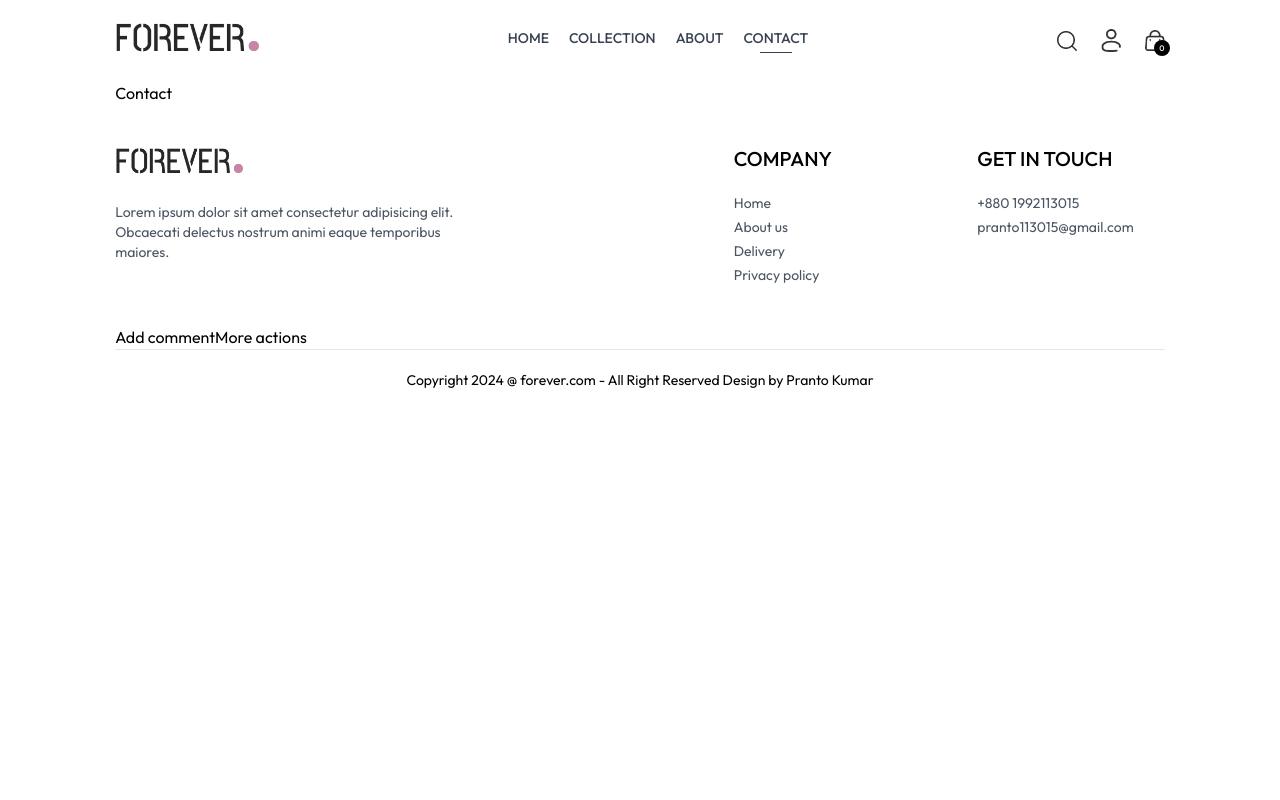
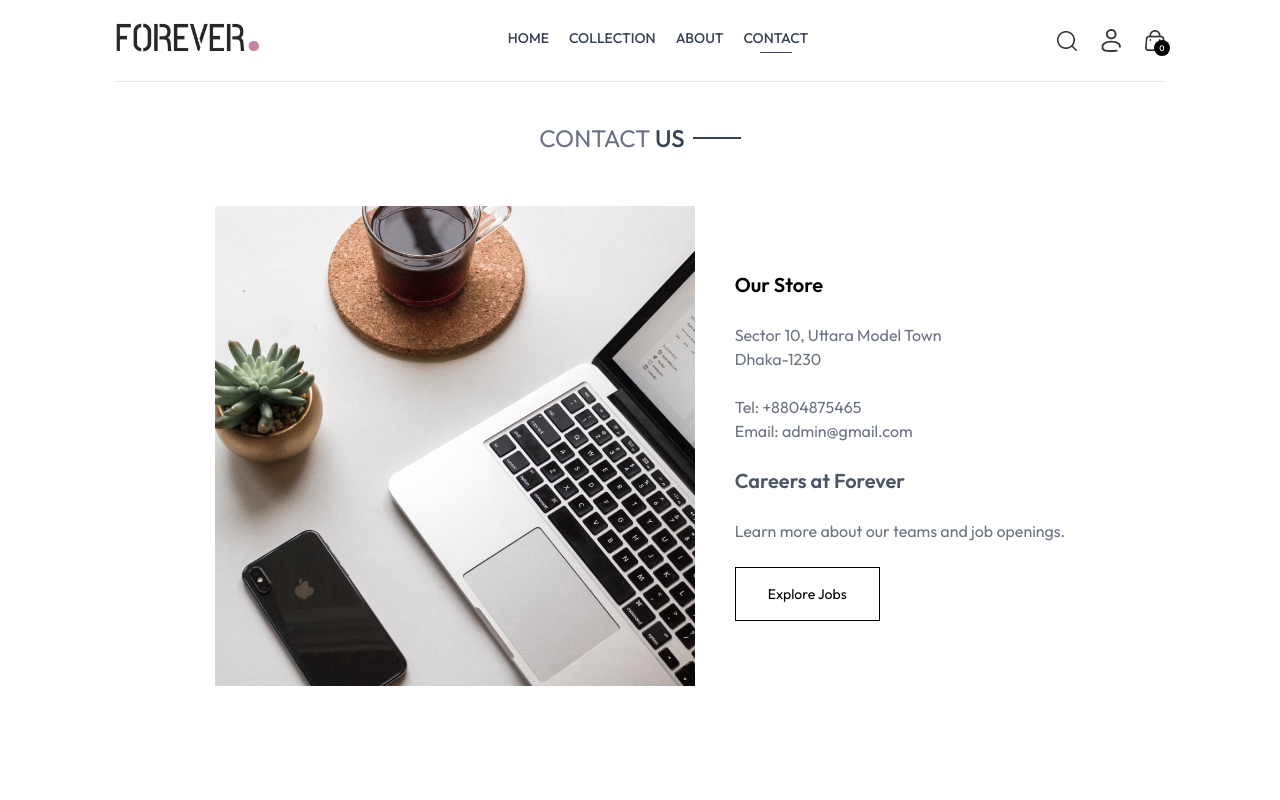
Before and after one commit to leowu0329/mernEcommerce, a React (Vite) app in the folder frontend/: page /contact in a window 1280 px wide. Shown: the top 800 px of the page. Built offline with nearby package versions, Linux system fonts and the light colour scheme.

Commit message:
add the contact page information

```diff
--- a/frontend/src/pages/Contact.jsx
+++ b/frontend/src/pages/Contact.jsx
@@ -1,5 +1,46 @@
+import Title from './../components/Title';
+import { assets } from './../assets/assets';
+import NewsletterBox from './../components/NewsletterBox';
 const Contact = () => {
-  return <div>Contact</div>;
+  return (
+    <div>
+      <div className="text-center text-2xl pt-10 border-t">
+        <Title text1={'CONTACT'} text2={'US'} />
+      </div>
+
+      <div className="my-10 flex flex-col justify-center md:flex-row gap-10 mb-28">
+        <img
+          className="w-full md:max-w-[480px]"
+          src={assets.contact_img}
+          alt="contact_img"
+        />
+
+        <div className="flex flex-col justify-center items-start gap-6">
+          <p className="font-semibold text-xl">Our Store</p>
+          <p className="text-gray-500">
+            Sector 10, Uttara Model Town <br />
+            Dhaka-1230
+          </p>
+          <p className="text-gray-500">
+            Tel: +8804875465 <br />
+            Email: admin@gmail.com{' '}
+          </p>
+          <p className="font-semibold text-xl text-gray-600">
+            Careers at Forever
+          </p>
+          <p className="text-gray-500">
+            Learn more about our teams and job openings.
+          </p>
+
+          <button className="border border-black px-8 py-4 text-sm hover:bg-black hover:text-white transition-all duration-500 ">
+            Explore Jobs
+          </button>
+        </div>
+      </div>
+
+      <NewsletterBox />
+    </div>
+  );
 };
 
 export default Contact;
```
